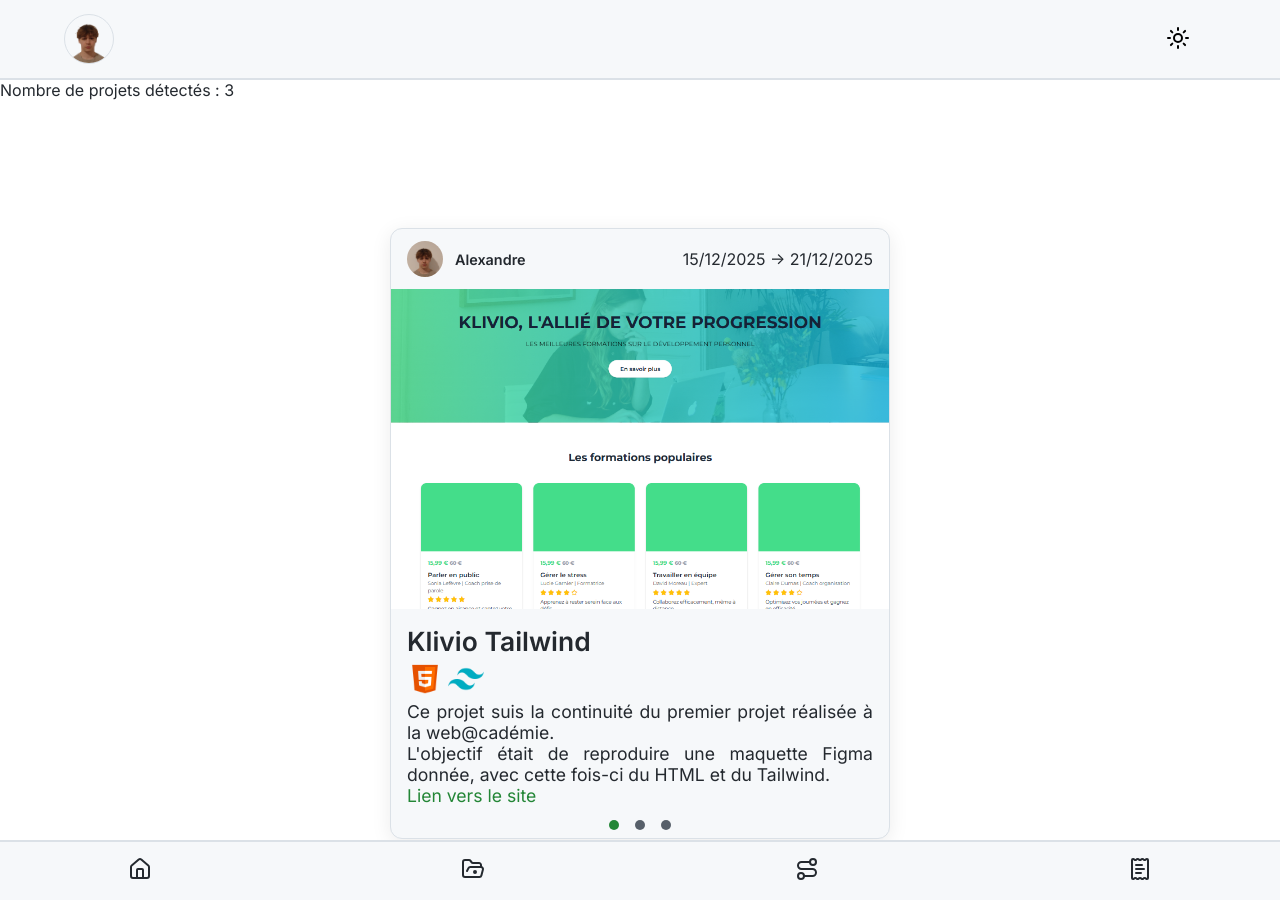
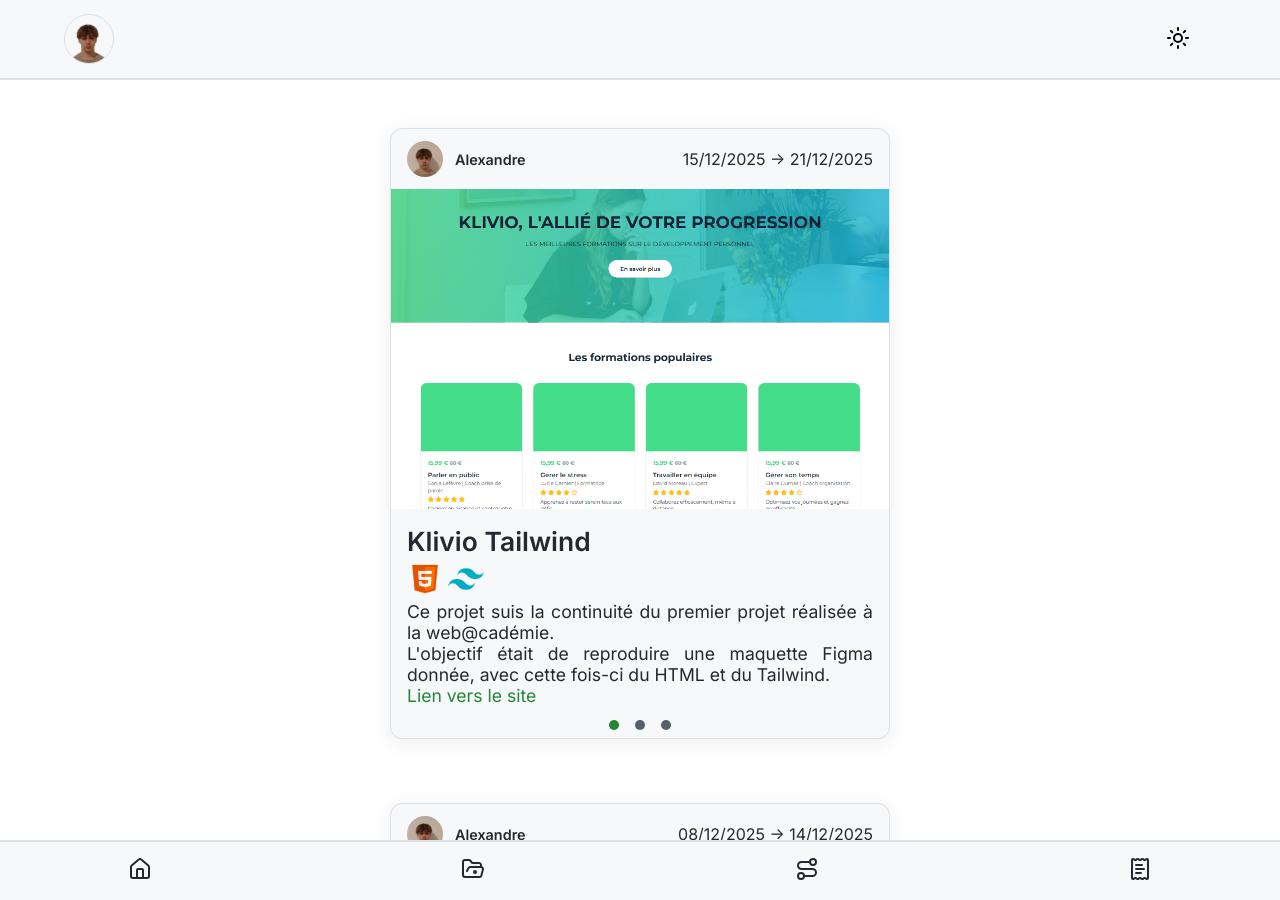
Before and after one commit to Calv-ex/grandjeanalexandre.github.io, a Jekyll site: the page built from projects.md, in a window 1280 px wide and 900 px high. Built offline with Jekyll 4.4.1, drawn with Linux system fonts in a browser that asks for light colours.

Commit message:
[EDIT]: projects.md, pas compris, mais le test est réussi

```diff
--- a/projects.md
+++ b/projects.md
@@ -4,8 +4,6 @@ title: Projets
 permalink: /projects/
 ---
 
-<p>Nombre de projets détectés : {{ site.projects | size }}</p>
-
 <section class="projects-feed">
   {% for project in site.projects %}
     {% include project-card.html project=project %}
```
